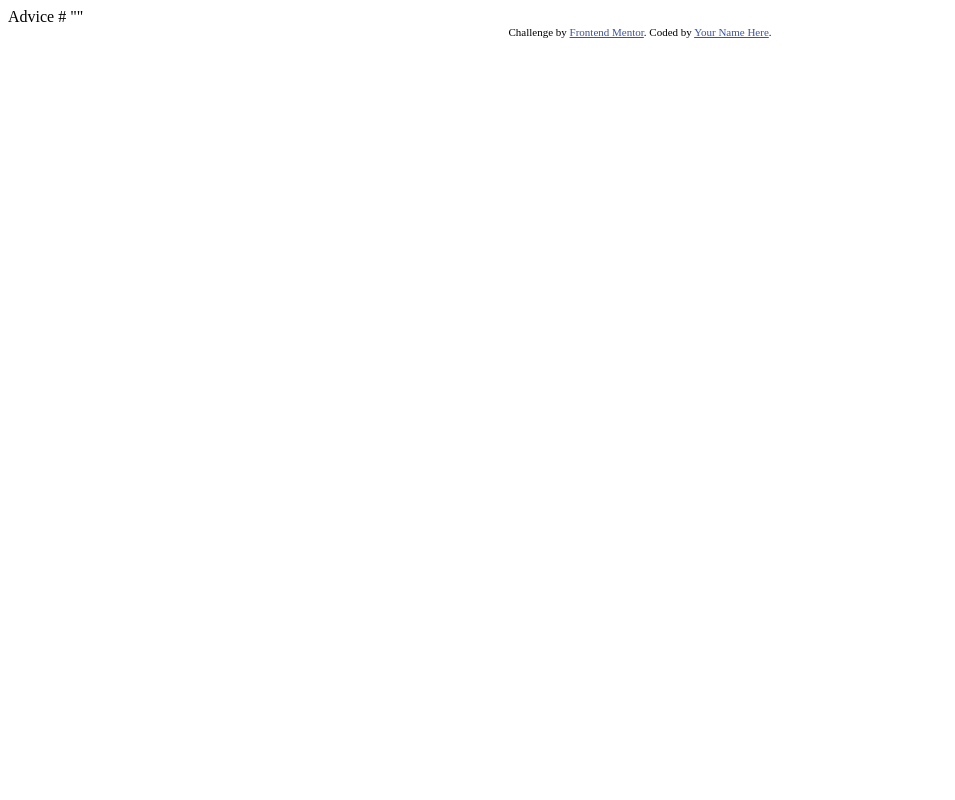
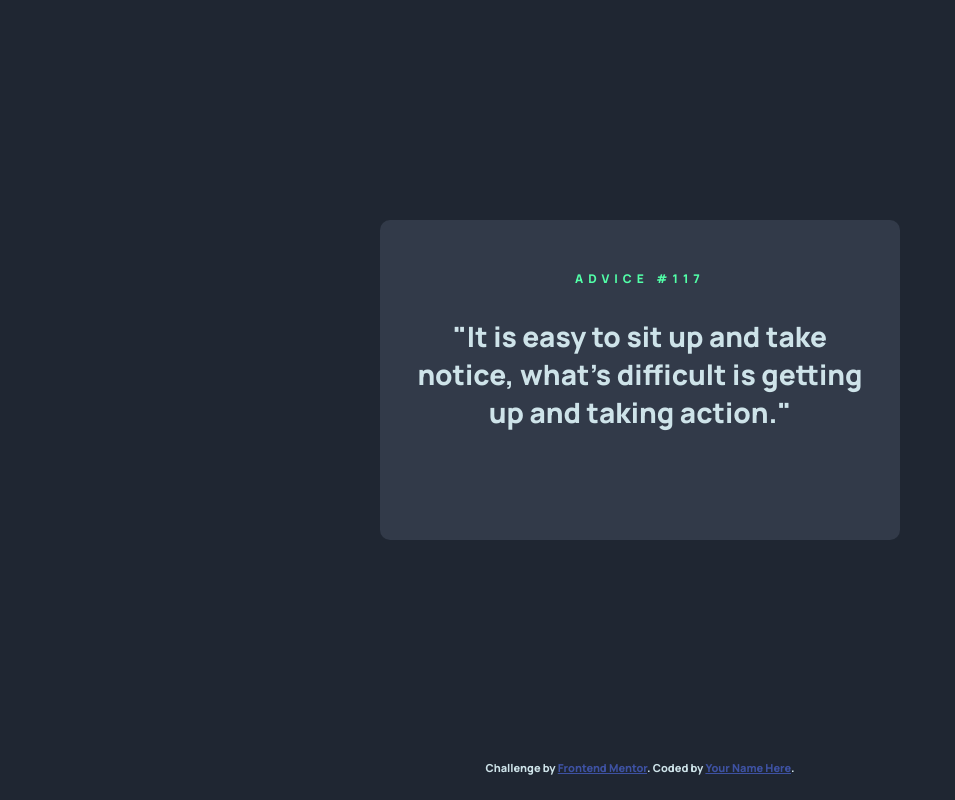
Before and after one commit to jteitelb/fm-advice-generator, a plain HTML site: page index.html in a window 1280 px wide. Shown: the whole page, without its empty margins (0-955 px from the left). Drawn offline with Linux system fonts and the light colour scheme.

Commit message:
basic card styles

```diff
--- a/index.html
+++ b/index.html
@@ -1,28 +1,53 @@
 <!DOCTYPE html>
 <html lang="en">
   <head>
-  <meta charset="UTF-8">
-  <meta name="viewport" content="width=device-width, initial-scale=1.0"> <!-- displays site properly based on user's device -->
+    <meta charset="UTF-8" />
+    <meta name="viewport" content="width=device-width, initial-scale=1.0" />
+    <!-- displays site properly based on user's device -->
 
-  <link rel="icon" type="image/png" sizes="32x32" href="./images/favicon-32x32.png">
+    <link
+      rel="icon"
+      type="image/png"
+      sizes="32x32"
+      href="./images/favicon-32x32.png"
+    />
+    <link rel="preconnect" href="https://fonts.googleapis.com" />
+    <link rel="preconnect" href="https://fonts.gstatic.com" crossorigin />
+    <link
+      href="https://fonts.googleapis.com/css2?family=Manrope:wght@800&display=swap"
+      rel="stylesheet"
+    />
+    <link rel="stylesheet" href="style.css" />
 
     <title>Frontend Mentor | Advice generator app</title>
 
-  <!-- Feel free to remove these styles or customise in your own stylesheet 👍 -->
     <style>
-    .attribution { font-size: 11px; text-align: center; }
-    .attribution a { color: hsl(228, 45%, 44%); }
+      .attribution {
+        font-size: 11px;
+        text-align: center;
+      }
+      .attribution a {
+        color: hsl(228, 45%, 44%);
+      }
     </style>
   </head>
   <body>
-
-  Advice #<!-- Advice ID goes here -->
-
-  "<!-- Advice text goes here -->"
-
+    <main class="card-container">
+      <div class="card">
+        <h2>Advice #117</h2>
+        <p>
+          "It is easy to sit up and take notice, what's difficult is getting up
+          and taking action."
+        </p>
+      </div>
+    </main>
+    <footer>
       <div class="attribution">
-    Challenge by <a href="https://www.frontendmentor.io?ref=challenge" target="_blank">Frontend Mentor</a>.
-    Coded by <a href="#">Your Name Here</a>.
+        Challenge by
+        <a href="https://www.frontendmentor.io?ref=challenge" target="_blank"
+          >Frontend Mentor</a
+        >. Coded by <a href="#">Your Name Here</a>.
       </div>
+    </footer>
   </body>
 </html>
--- /dev/null
+++ b/style.css
@@ -0,0 +1,43 @@
+html,
+* {
+  margin: 0;
+  padding: 0;
+  box-sizing: border-box;
+}
+
+body {
+  font-family: "Manrope", sans-serif;
+  color: hsl(193, 38%, 86%);
+  background-color: hsl(218, 23%, 16%);
+  width: 100%;
+  min-height: 100vh;
+}
+.card-container {
+  width: 100%;
+  min-height: 95vh;
+
+  display: flex;
+  justify-content: center;
+  align-items: center;
+}
+
+.card {
+  width: 520px;
+  height: 320px;
+  background-color: hsl(217, 19%, 24%);
+  border-radius: 10px;
+  text-align: center;
+}
+
+.card > h2 {
+  font-size: 12px;
+  text-transform: uppercase;
+  margin-top: 50px;
+  color: hsl(150, 100%, 66%);
+  letter-spacing: 5px;
+}
+
+.card > p {
+  font-size: 28px;
+  margin: 30px;
+}
```
Lines whose indentation alone changed are shown as unchanged.
